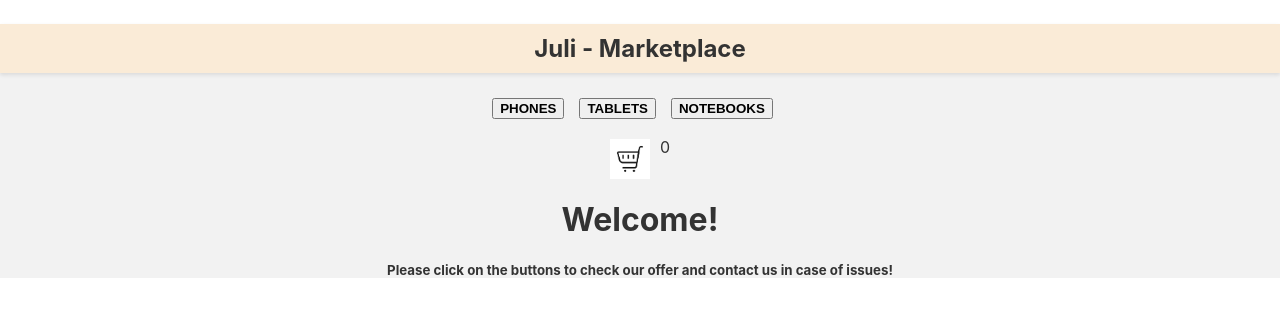
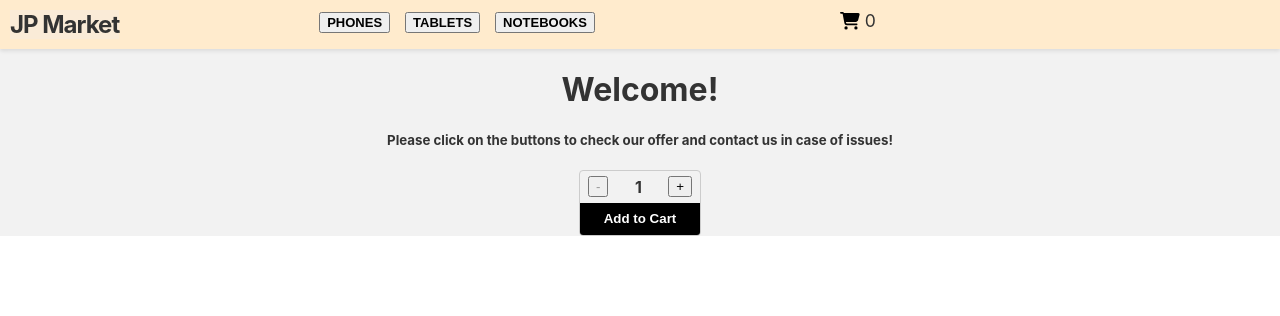
Before and after one commit to Juliparodi/Frontend-JP-Market, a React (Create React App) app: page / in a window 1280 px wide. Shown: the top 316 px of the page. Built offline with nearby package versions, Linux system fonts and the light colour scheme.

Commit message:
preEntrega5 Parodi

```diff
--- a/package.json
+++ b/package.json
@@ -3,6 +3,8 @@
   "version": "0.1.0",
   "private": true,
   "dependencies": {
+    "@fortawesome/free-solid-svg-icons": "^6.3.0",
+    "@fortawesome/react-fontawesome": "^0.2.0",
     "@testing-library/jest-dom": "^5.16.5",
     "@testing-library/react": "^13.4.0",
     "@testing-library/user-event": "^13.5.0",
--- a/src/App.js
+++ b/src/App.js
@@ -2,17 +2,20 @@ import './App.css';
 import Navbar from "./Components/NavBar/Navbar";
 import ItemListContainer
   from "./Components/ItemListContainer/ItemListContainer";
+import ItemCount from "./Components/ItemCount/ItemCount";
+import CartWidget from "./Components/CartWidget/CartWidget";
+import {useState} from "react";
 
 function App() {
 
-  //const [isSelected, setSelected] = useState(true);
+  const [quantity1, setQuantity] = useState(0);
 
   return (
     <div className="App">
-      <Navbar />
+      <Navbar quantity = {quantity1}/>
       <ItemListContainer greeting={'Welcome!'} additionalComment={'Please click on the buttons to check'
           + ' our offer and contact us in case of issues!'} />
-      {/*<Item isSelected ={isSelected} onSelectedChange = {setSelected} name = 'juli parodi'/>*/}
+      <ItemCount stock={10} initial={1} onAdd={(quantity) => setQuantity(quantity)} />
     </div>
   );
 }
--- a/src/Components/CartWidget/CartWidget.js
+++ b/src/Components/CartWidget/CartWidget.js
@@ -1,11 +1,13 @@
-import cart from './assets/cart.png'
 import './cartWidget.css'
+import { FontAwesomeIcon } from "@fortawesome/react-fontawesome";
+import { faShoppingCart } from "@fortawesome/free-solid-svg-icons";
 
-const CartWidget = () => {
+const CartWidget = ({quantity}) => {
+
   return (
-      <div className={'harcoded-text'}>
-        <img className={'cart-image'} src={cart} alt={"cart-widget"}/>
-        0
+      <div className="cart-icon">
+        <FontAwesomeIcon icon={faShoppingCart} />
+        {quantity}
       </div>
   )
 }
--- a/src/Components/CartWidget/cartWidget.css
+++ b/src/Components/CartWidget/cartWidget.css
@@ -1,12 +1,18 @@
-.cart-image {
-  width: 40px;
-  height: 40px;
-  margin-top: 20px;
-  margin-right: 10px;
-  vertical-align: middle;
+
+.cart-icon span {
+  position: absolute;
+  top: -10px;
+  right: -10px;
+  font-size: 12px;
 }
 
-.harcoded-text {
-  text-align: center;
-  justify-content: center;
+.fa-shopping-cart {
+  font-size: 1.2rem;
+  margin-right: 10px;
 }
+
+.svg-inline--fa.fa-cart-shopping {
+  color: black;
+  margin-right: 5px;
+  margin-left: 230px;
+}
--- /dev/null
+++ b/src/Components/ItemCount/ItemCount.css
@@ -0,0 +1,51 @@
+.item-count-container {
+  display: flex;
+  justify-content: center;
+  align-items: center;
+}
+
+.item-count {
+  display: flex;
+  flex-direction: column;
+  width: 120px;
+  border: 1px solid #ccc;
+  border-radius: 4px;
+  overflow: hidden;
+}
+
+.count {
+  display: inline-block;
+  font-size: 16px;
+  font-weight: bold;
+  text-align: center;
+  width: 32px;
+}
+
+.buttons-container {
+  display: flex;
+  align-items: center;
+  justify-content: space-between;
+  height: 32px;
+  padding: 0 8px;
+}
+
+.decrement {
+  color: #999;
+  margin-right: 10px;
+}
+
+.increment {
+  color: #000;
+  margin-left: 10px;
+}
+
+.add {
+  width: 100%;
+  height: 32px;
+  background-color: #000;
+  color: #fff;
+  border: none;
+  font-weight: bold;
+  cursor: pointer;
+  text-align: center;
+}
--- /dev/null
+++ b/src/Components/ItemCount/ItemCount.js
@@ -0,0 +1,37 @@
+import "./ItemCount.css";
+import {useState} from "react";
+
+const ItemCount = ({ stock, initial, onAdd }) => {
+  const [quantity, setQuantity] = useState(initial);
+
+  const handleIncrement = () => {
+    if (quantity < stock) {
+      setQuantity(quantity + 1);
+    }
+  };
+
+  const handleDecrement = () => {
+    if (quantity > 1) {
+      setQuantity(quantity - 1);
+    }
+  };
+
+  const handleAdd = () => {
+    onAdd(quantity);
+  };
+
+  return (
+      <div className="item-count-container">
+       <div className="item-count">
+        <div className="buttons-container" >
+          <button className="decrement" onClick={handleDecrement}>-</button>
+          <span className="count">{quantity}</span>
+          <button className="increment" onClick={handleIncrement}>+</button>
+        </div>
+        <button className="add" onClick={handleAdd} disabled={!stock}>Add to Cart</button>
+       </div>
+      </div>
+      )
+};
+
+export default ItemCount;
--- a/src/Components/NavBar/Navbar.js
+++ b/src/Components/NavBar/Navbar.js
@@ -1,17 +1,19 @@
 import Button from 'react-bootstrap/Button';
 import './navbar.css';
 import CartWidget from "../CartWidget/CartWidget";
+import {Nav, Navbar} from "react-bootstrap";
 
-const NavBar = () => {
-  return <nav>
-    <h3 className={'navbar navbar-brand'}> Juli - Marketplace </h3>
-    <div>
-      <Button className={'nav-button'}> Phones </Button>
-      <Button className={'nav-button'}> Tablets </Button>
-      <Button className={'nav-button'}> Notebooks </Button>
-    </div>
-    <CartWidget/>
-  </nav>
+const NavBar = ({quantity}) => {
+  return <Navbar className={'navbar'} bg="light" expand="lg">
+    <Navbar.Brand className="navbar-brand">JP Market</Navbar.Brand>
+    <Navbar.Collapse id="basic-navbar-nav">
+      <Nav className="navbar-right" className="mr-auto"></Nav>
+        <Button className={'nav-button nav-button-left'}> Phones </Button>
+        <Button className={'nav-button'}> Tablets </Button>
+        <Button className={'nav-button'}> Notebooks </Button>
+    </Navbar.Collapse>
+    <CartWidget quantity={quantity}/>
+  </Navbar>
 }
 
 export default NavBar
--- a/src/Components/NavBar/navbar.css
+++ b/src/Components/NavBar/navbar.css
@@ -3,19 +3,37 @@
   box-shadow: 0 2px 4px rgba(0, 0, 0, 0.1);
   padding: 10px;
   font-size: 1.1rem;
+  margin: 0px auto;
+  display: flex;
 }
 
 .navbar-brand {
   font-weight: bold;
   font-size: 1.5rem;
   background-color: #faebd7;
+  text-align: left;
+  letter-spacing: -1px;
+}
+
+.navbar-right {
+  display: flex;
+  align-items: center;
+  justify-content: flex-end;
 }
 
 .nav-button {
+  align-items: center;
   color: #000000;
   margin-right: 15px;
   font-weight: 600;
   text-transform: uppercase;
+  font-size: small;
+  text-align: center;
+  justify-content: center;
+}
+
+.nav-button-left {
+  margin-left: 200px;
 }
 
 .navbar-collapse {
@@ -23,8 +41,5 @@
 }
 
 .cart-image {
-  width: 50px;
-  height: 50px;
-  margin-right: 10px;
-  vertical-align: middle;
+  margin-left: 200px;
 }
```
Also changed, not shown: 1 other file (tests, documents, lock files or other folders).
